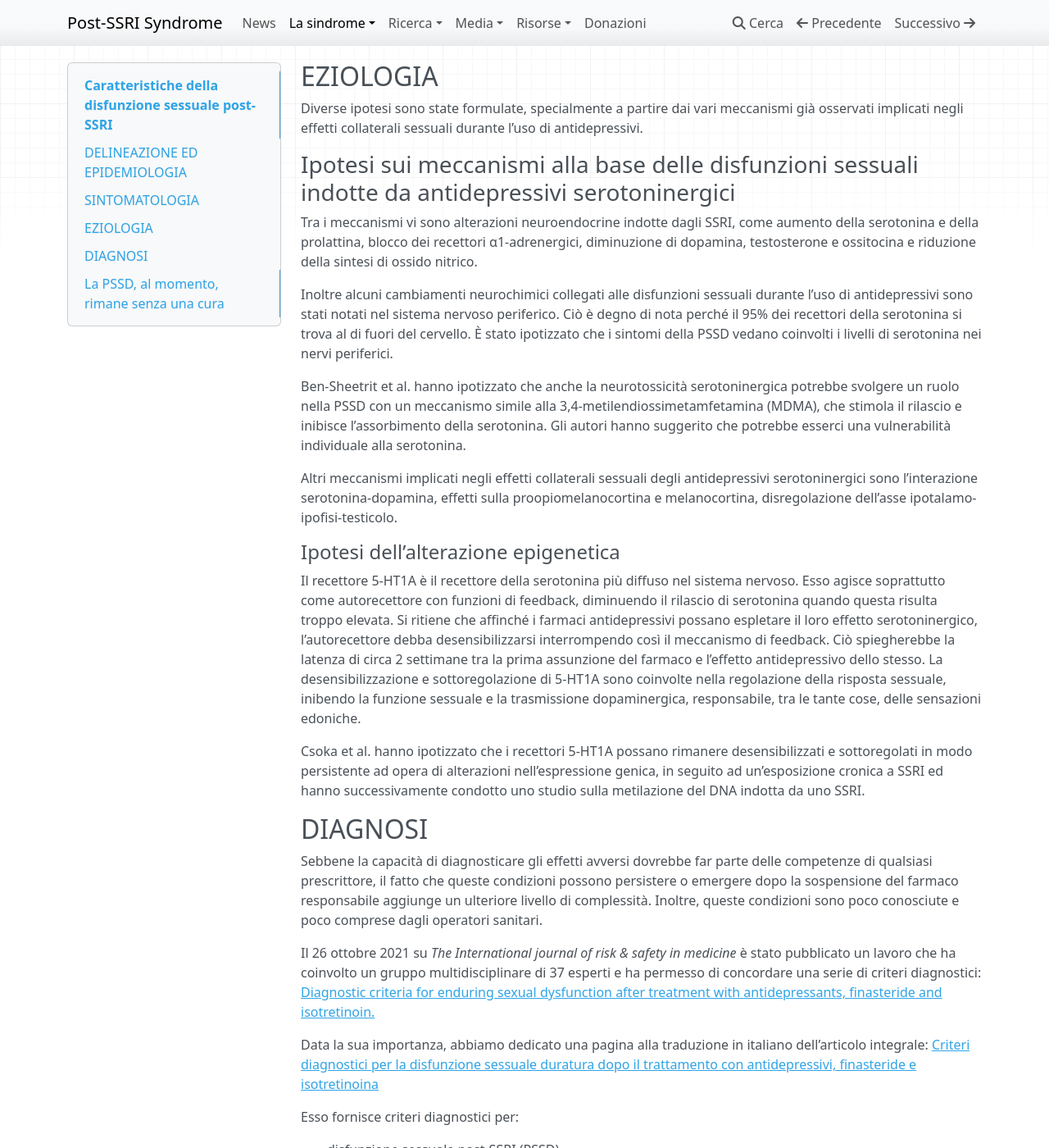
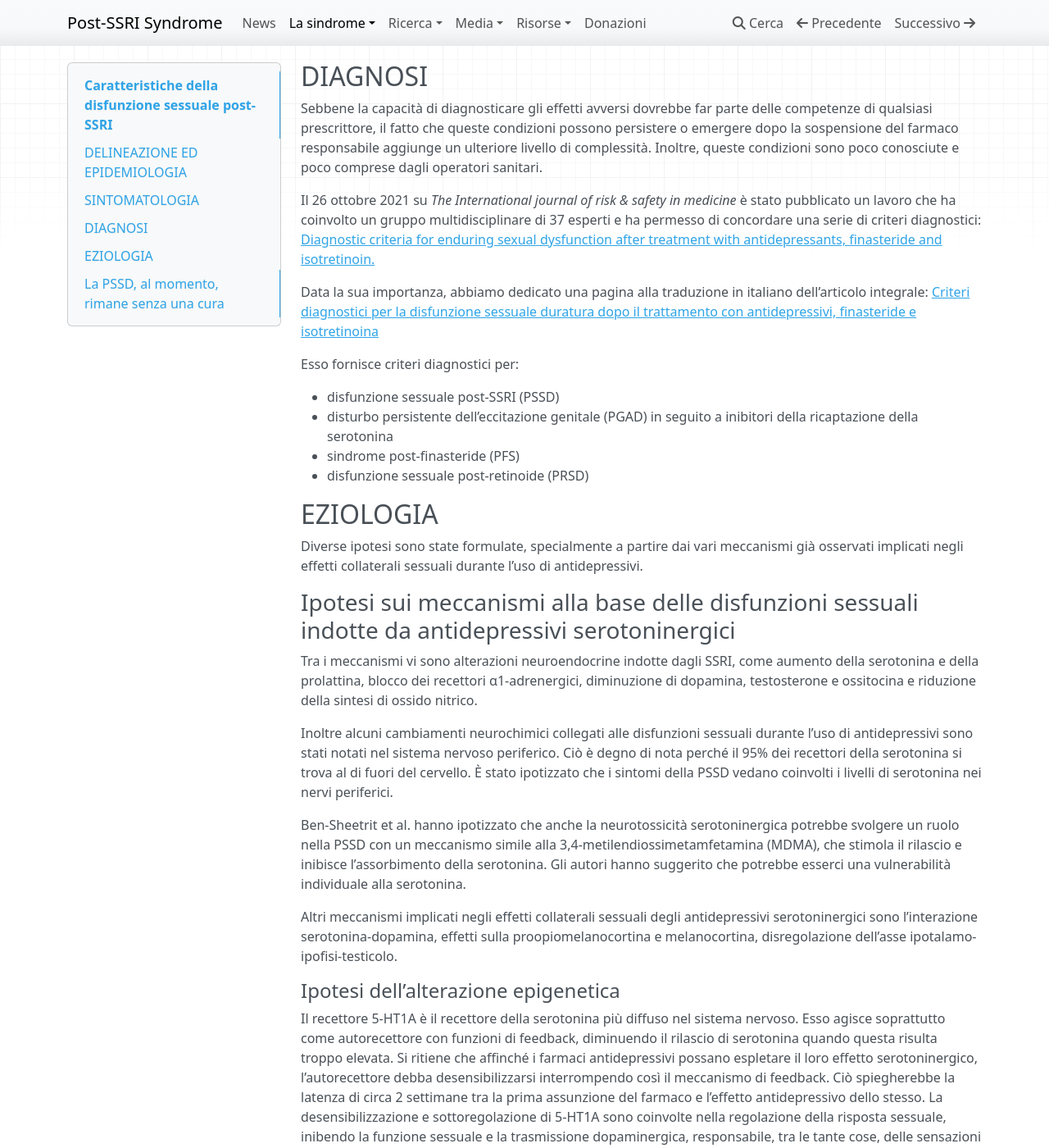
Before and after one commit to postssrisyndrome/windmill, an MkDocs documentation site: the page built from docs/la-sindrome/caratteristiche.md, in a window 1280 px wide and 1400 px high, scrolled down 1907 px. Shown: the whole window at 82% size. Built offline with MkDocs 1.6.1, drawn with Linux system fonts in a browser that asks for light colours; nearby versions of some CDN libraries; some of the changed lines change nothing that is shown; some of the changed text lies outside the part shown.

Commit message:
caratteristiche.md: sposto eziologia in basso

```diff
--- a/docs/la-sindrome/caratteristiche.md
+++ b/docs/la-sindrome/caratteristiche.md
@@ -36,6 +36,21 @@ I sintomi sessuali più comuni di PSSD sono:
 * disfunzioni cognitive;
 * disturbi sensoriali.
 
+## DIAGNOSI
+
+Sebbene la capacità di diagnosticare gli effetti avversi dovrebbe far parte delle competenze di qualsiasi prescrittore, il fatto che queste condizioni possono persistere o emergere dopo la sospensione del farmaco responsabile aggiunge un ulteriore livello di complessità. Inoltre, queste condizioni sono poco conosciute e poco comprese dagli operatori sanitari.
+
+Il 26 ottobre 2021 su _The International journal of risk & safety in medicine_ è stato pubblicato un lavoro che ha coinvolto un gruppo multidisciplinare di 37 esperti e ha permesso di concordare una serie di criteri diagnostici: [Diagnostic criteria for enduring sexual dysfunction after treatment with antidepressants, finasteride and isotretinoin.](https://content.iospress.com/articles/international-journal-of-risk-and-safety-in-medicine/jrs210023 "The paper")
+
+Data la sua importanza, abbiamo dedicato una pagina alla traduzione in italiano dell’articolo integrale: [Criteri diagnostici per la disfunzione sessuale duratura dopo il trattamento con antidepressivi, finasteride e isotretinoina](https://postssrisyndrome.org/la-sindrome/Criteri%20diagnostici%20per%20la%20disfunzione%20sessuale%20duratura%20dopo%20il%20trattamento%20con%20antidepressivi,%20finasteride%20e%20isotretinoina "Pagina con la traduzione in italiano dell'articolo integrale")
+
+Esso fornisce criteri diagnostici per:
+
+* disfunzione sessuale post-SSRI (PSSD)
+* disturbo persistente dell’eccitazione genitale (PGAD) in seguito a inibitori della ricaptazione della serotonina
+* sindrome post-finasteride (PFS)
+* disfunzione sessuale post-retinoide (PRSD)
+
 ## EZIOLOGIA
 
 Diverse ipotesi sono state formulate, specialmente a partire dai vari meccanismi già osservati implicati negli effetti collaterali sessuali durante l’uso di antidepressivi.
@@ -56,21 +71,6 @@ Il recettore 5-HT1A è il recettore della serotonina più diffuso nel sistema ne
 
 Csoka et al. hanno ipotizzato che i recettori 5-HT1A possano rimanere desensibilizzati e sottoregolati in modo persistente ad opera di alterazioni nell’espressione genica, in seguito ad un’esposizione cronica a SSRI ed hanno successivamente condotto uno studio sulla metilazione del DNA indotta da uno SSRI.
 
-## DIAGNOSI
-
-Sebbene la capacità di diagnosticare gli effetti avversi dovrebbe far parte delle competenze di qualsiasi prescrittore, il fatto che queste condizioni possono persistere o emergere dopo la sospensione del farmaco responsabile aggiunge un ulteriore livello di complessità. Inoltre, queste condizioni sono poco conosciute e poco comprese dagli operatori sanitari.
-
-Il 26 ottobre 2021 su _The International journal of risk & safety in medicine_ è stato pubblicato un lavoro che ha coinvolto un gruppo multidisciplinare di 37 esperti e ha permesso di concordare una serie di criteri diagnostici: [Diagnostic criteria for enduring sexual dysfunction after treatment with antidepressants, finasteride and isotretinoin.](https://content.iospress.com/articles/international-journal-of-risk-and-safety-in-medicine/jrs210023 "The paper")
-
-Data la sua importanza, abbiamo dedicato una pagina alla traduzione in italiano dell’articolo integrale: [Criteri diagnostici per la disfunzione sessuale duratura dopo il trattamento con antidepressivi, finasteride e isotretinoina](https://postssrisyndrome.org/la-sindrome/Criteri%20diagnostici%20per%20la%20disfunzione%20sessuale%20duratura%20dopo%20il%20trattamento%20con%20antidepressivi,%20finasteride%20e%20isotretinoina "Pagina con la traduzione in italiano dell'articolo integrale")
-
-Esso fornisce criteri diagnostici per:
-
-* disfunzione sessuale post-SSRI (PSSD)
-* disturbo persistente dell’eccitazione genitale (PGAD) in seguito a inibitori della ricaptazione della serotonina
-* sindrome post-finasteride (PFS)
-* disfunzione sessuale post-retinoide (PRSD)
-
 ## La PSSD, al momento, rimane senza una cura
 
 **Grazie alle segnalazioni degli effetti collaterali persistenti alle [Agenzie di Farmacovigilanza](../risorse/organismi.md) in tutto in mondo da parte di un numero sempre crescente di uomini e donne, la comunità medica e scientifica sta iniziando a prendere consapevolezza della portata del problema.**
```
